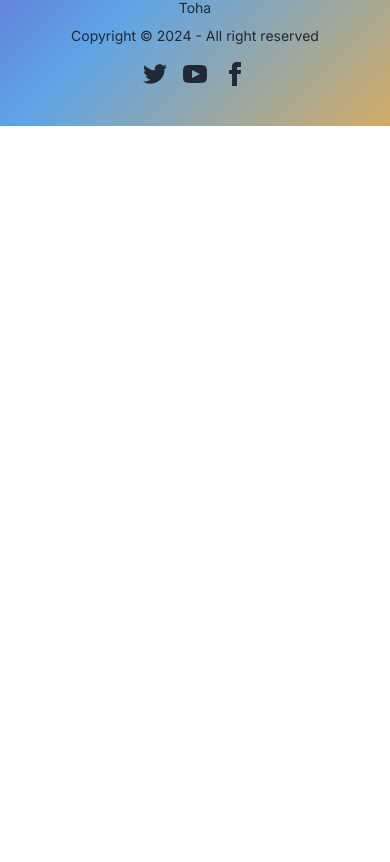
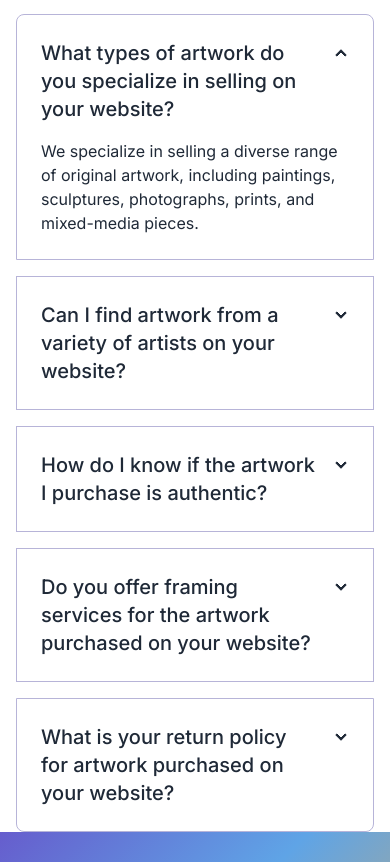
Before and after one commit to abdul-muhaimin-toha/Rongmohol, a React (Vite) app: page / in a window 390 px wide. Shown: the part 7822-8684 px from the top of the page. Before the commit the page ends 7948 px from the top, so only its background shows below. Built offline with nearby package versions, Linux system fonts and the light colour scheme.

Commit message:
accordian section  styling with responsive done

```diff
--- a/src/components/HomeProducts.jsx
+++ b/src/components/HomeProducts.jsx
@@ -4,7 +4,7 @@ import SectionHeading from "./SectionHeading";
 
 const HomeProducts = () => {
   return (
-    <section className="mb-20">
+    <section>
       <div className="mx-auto max-w-screen-2xl px-4">
         <SectionHeading
           heading="Unveiling Our Top Rated Products"
--- /dev/null
+++ b/src/components/QAndN.jsx
@@ -0,0 +1,90 @@
+import SectionHeading from "./SectionHeading";
+
+const QAndN = () => {
+  return (
+    <section>
+      <div className="mx-auto max-w-screen-2xl px-4">
+        <SectionHeading
+          heading="Explore Your Curiosities"
+          subHeading="Discover Insights, Tips, and Personalized Assistance"
+        />
+        <div className="mx-auto max-w-screen-md">
+          <div className="join join-vertical w-full space-y-4 ">
+            <div className="collapse join-item collapse-arrow border border-[#b7b4d8] p-2">
+              <input type="radio" name="my-accordion-4" defaultChecked />
+              <div className="collapse-title text-xl font-medium">
+                What types of artwork do you specialize in selling on your
+                website?
+              </div>
+              <div className="collapse-content">
+                <p>
+                  We specialize in selling a diverse range of original artwork,
+                  including paintings, sculptures, photographs, prints, and
+                  mixed-media pieces.
+                </p>
+              </div>
+            </div>
+            <div className="collapse join-item collapse-arrow border border-[#b7b4d8] p-2">
+              <input type="radio" name="my-accordion-4" />
+              <div className="collapse-title text-xl font-medium">
+                Can I find artwork from a variety of artists on your website?
+              </div>
+              <div className="collapse-content">
+                <p>
+                  Yes, our platform features artwork from a curated selection of
+                  talented artists, offering a wide range of styles, themes, and
+                  mediums to suit every taste.
+                </p>
+              </div>
+            </div>
+            <div className="collapse join-item collapse-arrow border border-[#b7b4d8] p-2">
+              <input type="radio" name="my-accordion-4" />
+              <div className="collapse-title text-xl font-medium">
+                How do I know if the artwork I purchase is authentic?
+              </div>
+              <div className="collapse-content">
+                <p>
+                  We guarantee the authenticity of all artwork sold on our
+                  website. Each piece is accompanied by a certificate of
+                  authenticity signed by the artist or a reputable gallery.
+                </p>
+              </div>
+            </div>
+            <div className="collapse join-item collapse-arrow border border-[#b7b4d8] p-2">
+              <input type="radio" name="my-accordion-4" />
+              <div className="collapse-title text-xl font-medium">
+                Do you offer framing services for the artwork purchased on your
+                website?
+              </div>
+              <div className="collapse-content">
+                <p>
+                  While we do not offer framing services directly, many of our
+                  artists provide options for framing or can recommend trusted
+                  framing professionals to ensure your artwork is beautifully
+                  presented.
+                </p>
+              </div>
+            </div>
+            <div className="collapse join-item collapse-arrow border border-[#b7b4d8] p-2">
+              <input type="radio" name="my-accordion-4" />
+              <div className="collapse-title text-xl font-medium">
+                What is your return policy for artwork purchased on your
+                website?
+              </div>
+              <div className="collapse-content">
+                <p>
+                  We strive for customer satisfaction and offer a hassle-free
+                  return policy. If you are not completely satisfied with your
+                  artwork, you may return it within a specified timeframe for a
+                  full refund or exchange.
+                </p>
+              </div>
+            </div>
+          </div>
+        </div>
+      </div>
+    </section>
+  );
+};
+
+export default QAndN;
--- a/src/pages/HomePage.jsx
+++ b/src/pages/HomePage.jsx
@@ -1,6 +1,7 @@
 import Categories from "../components/Categories";
 import Hero from "../components/Hero";
 import HomeProducts from "../components/HomeProducts";
+import QAndN from "../components/QAndN";
 
 const HomePage = () => {
   return (
@@ -8,6 +9,7 @@ const HomePage = () => {
       <Hero />
       <Categories />
       <HomeProducts />
+      <QAndN />
     </>
   );
 };
```
